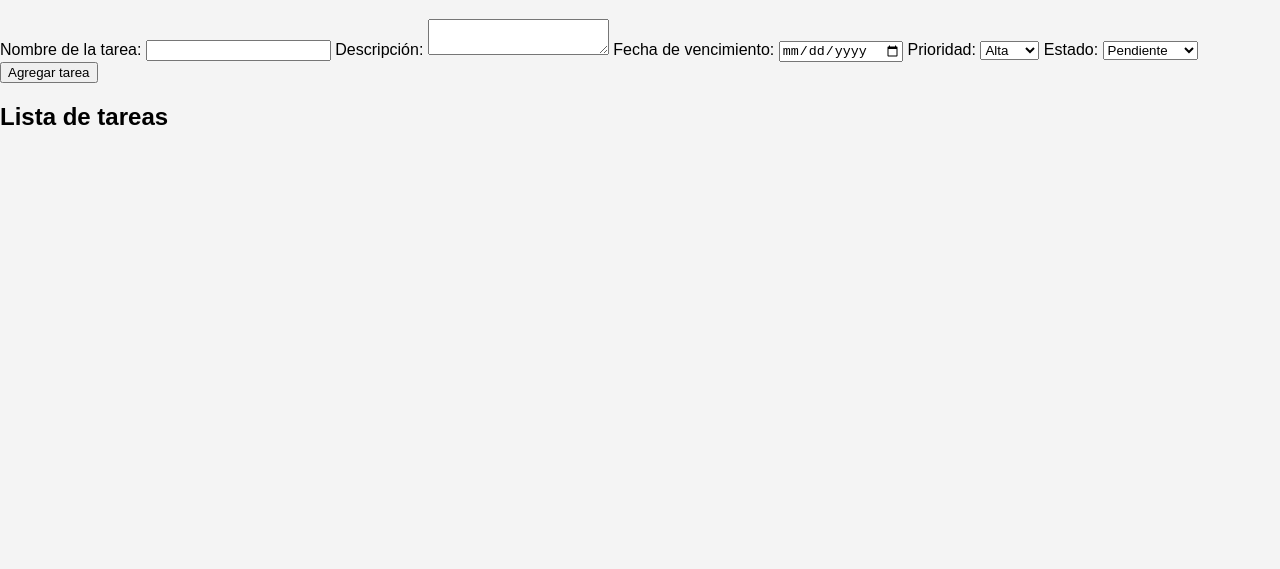
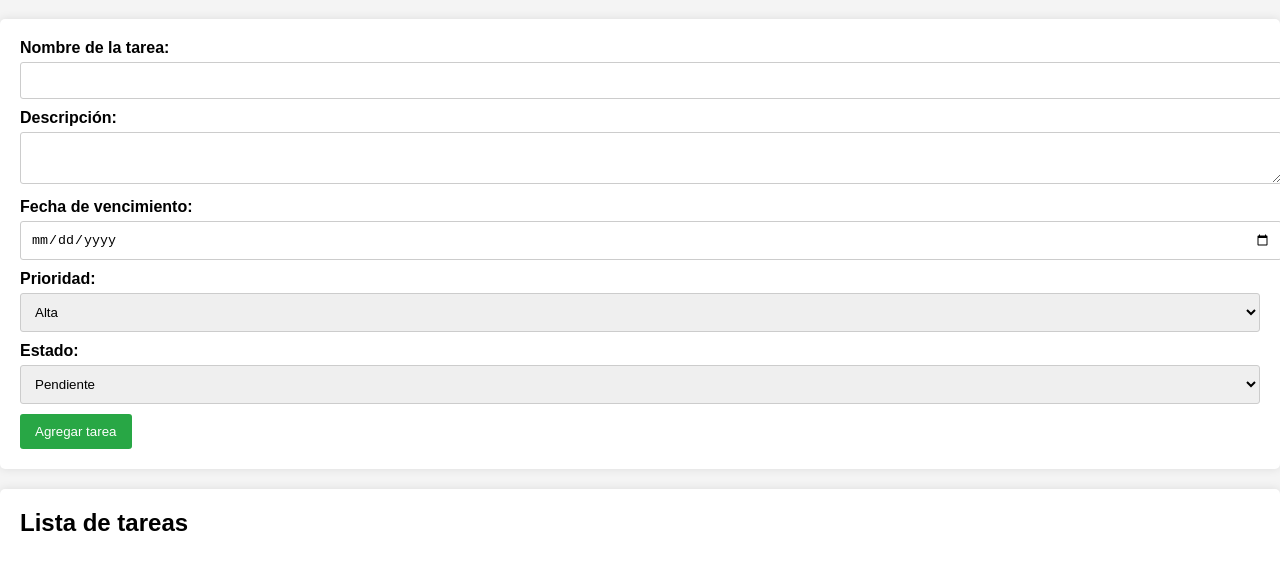
Before and after one commit to XavierEGC/sistema-gestion, a plain HTML site: page index.html in a window 1280 px wide. Shown: the part 61-630 px from the top of the page. Drawn offline with Linux system fonts and the light colour scheme.

Commit message:
estilos.css

```diff
--- a/estilos.css
+++ b/estilos.css
@@ -4,3 +4,73 @@ body {
     margin: 0;
     padding: 0;
 }
+
+form {
+    background-color: #fff;
+    padding: 20px;
+    border-radius: 5px;
+    box-shadow: 0 0 10px rgba(0, 0, 0, 0.1);
+    margin-bottom: 20px;
+}
+
+form label {
+    display: block;
+    margin-bottom: 5px;
+    font-weight: bold;
+}
+
+form input[type="text"],
+form input[type="date"],
+form textarea {
+    width: 100%;
+    padding: 10px;
+    margin-bottom: 10px;
+    border: 1px solid #ccc;
+    border-radius: 3px;
+}
+
+form select {
+    width: 100%;
+    padding: 10px;
+    margin-bottom: 10px;
+    border: 1px solid #ccc;
+    border-radius: 3px;
+}
+
+form button {
+    background-color: #28a745;
+    color: #fff;
+    padding: 10px 15px;
+    border: none;
+    border-radius: 3px;
+    cursor: pointer;
+}
+
+form button:hover {
+    background-color: #218838;
+}
+
+#task-list {
+    background-color: #fff;
+    padding: 20px;
+    border-radius: 5px;
+    box-shadow: 0 0 10px rgba(0, 0, 0, 0.1);
+}
+
+#task-list h2 {
+    margin-top: 0;
+}
+
+#tasks {
+    list-style-type: none;
+    padding: 0;
+}
+
+#tasks li {
+    padding: 10px;
+    border-bottom: 1px solid #ccc;
+}
+
+#tasks li:last-child {
+    border-bottom: none;
+}
```
